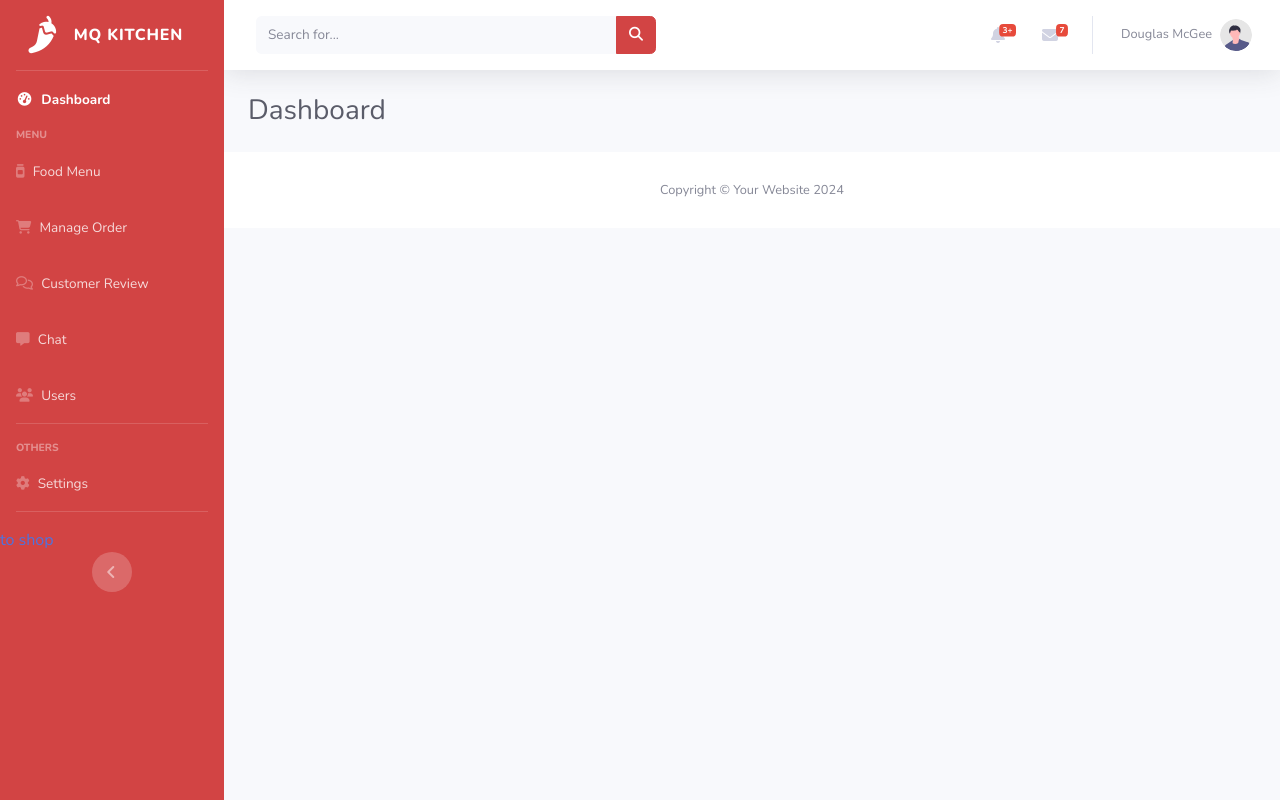
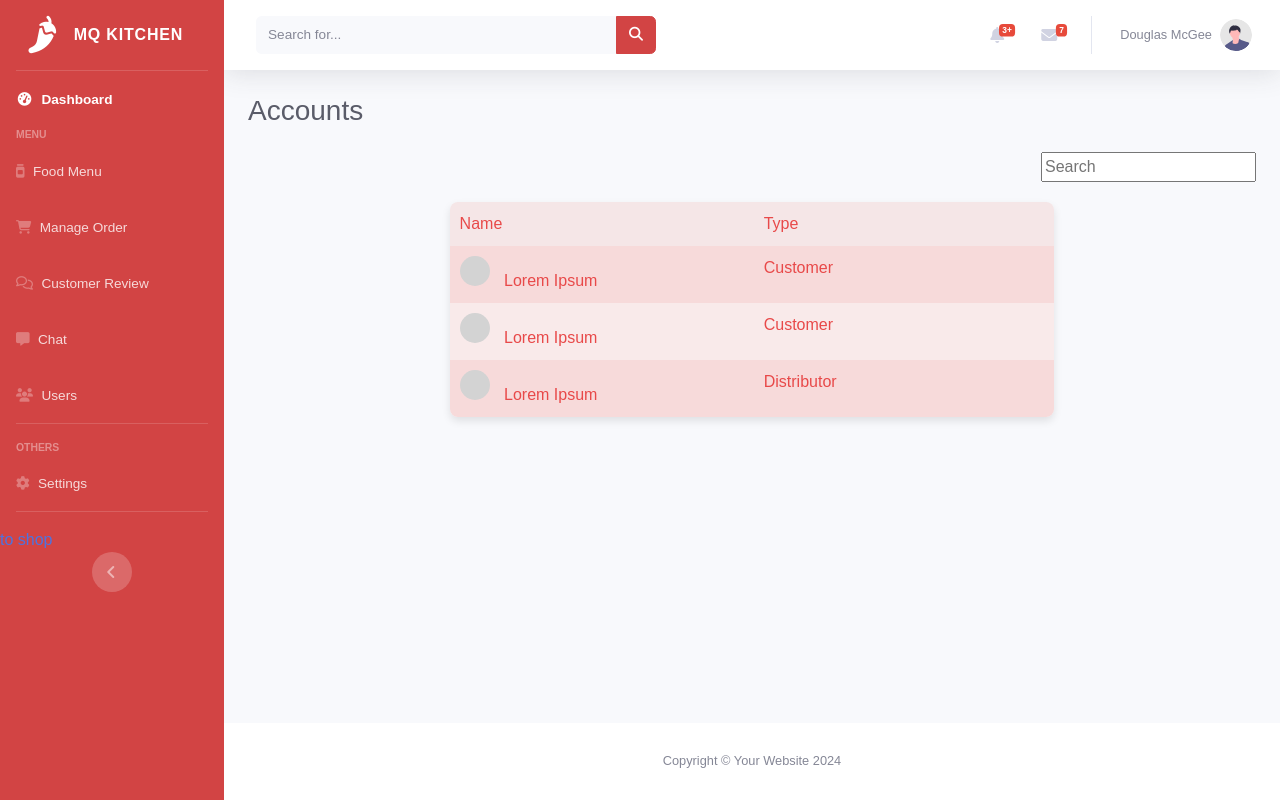
Before and after one commit to Randallace05/MQ, a PHP site: page /system/admin_page/users/users.php in a window 1280 px wide. Run offline with PHP 8.4, Linux system fonts and the light colour scheme; some libraries are stand-ins or nearby versions.

Commit message:
user management

```diff
--- a/admin_page/users/users.php
+++ b/admin_page/users/users.php
@@ -2,7 +2,6 @@
 <html lang="en">
 
 <head>
-
     <meta charset="utf-8">
     <meta http-equiv="X-UA-Compatible" content="IE=edge">
     <meta name="viewport" content="width=device-width, initial-scale=1, shrink-to-fit=no">
@@ -13,52 +12,106 @@
 
     <!-- Custom fonts for this template-->
     <link href="vendor/fontawesome-free/css/all.min.css" rel="stylesheet" type="text/css">
-    <link
-        href="https://fonts.googleapis.com/css?family=Nunito:200,200i,300,300i,400,400i,600,600i,700,700i,800,800i,900,900i"
-        rel="stylesheet">
+    <link href="https://fonts.googleapis.com/css?family=Nunito:200,200i,300,300i,400,400i,600,600i,700,700i,800,800i,900,900i" rel="stylesheet">
 
     <!-- Custom styles for this template-->
     <link href="../dashboard/css/sb-admin-2.min.css" rel="stylesheet">
     <link rel="stylesheet" href="https://cdnjs.cloudflare.com/ajax/libs/font-awesome/6.6.0/css/all.min.css" integrity="sha512-Kc323vGBEqzTmouAECnVceyQqyqdsSiqLQISBL29aUW4U/M7pSPA/gEUZQqv1cwx4OnYxTxve5UMg5GT6L4JJg==" crossorigin="anonymous" referrerpolicy="no-referrer" />
 
+    <style>
+        body {
+            font-family: Arial, sans-serif;
+        }
+        .table-container {
+            width: 60%;
+            margin: 20px auto;
+            border-collapse: collapse;
+            box-shadow: 0 4px 8px rgba(0, 0, 0, 0.1);
+            border-radius: 8px;
+            overflow: hidden;
+        }
+        .table-header, .table-row {
+            display: flex;
+            justify-content: space-between;
+            background-color: #f5e6e7;
+            text-align: left;
+            color: #e84949;
+            padding: 10px;
+        }
+        .table-row {
+            background-color: #f9eaea;
+        }
+        .table-row:nth-child(even) {
+            background-color: #f7dada;
+        }
+        .table-cell {
+            width: 48%;
+        }
+        .avatar {
+            width: 30px;
+            height: 30px;
+            border-radius: 50%;
+            background-color: #d3d3d3;
+            margin-right: 10px;
+            display: inline-block;
+        }
+    </style>
 </head>
 
 <body id="page-top">
-
     <!-- Page Wrapper -->
     <div id="wrapper">
-
         <!-- Sidebar -->
         <?php include("../includesAdmin/sidebar.php"); ?>
         <!-- End of Sidebar -->
 
         <!-- Content Wrapper -->
         <div id="content-wrapper" class="d-flex flex-column">
-
             <!-- Main Content -->
             <div id="content">
-
                 <!-- Topbar -->
-            <?php include("../includesAdmin/topbar.php"); ?>
+                <?php include("../includesAdmin/topbar.php"); ?>
                 <!-- End of Topbar -->
 
                 <!-- Begin Page Content -->
                 <div class="container-fluid">
-
                     <!-- Page Heading -->
                     <div class="d-sm-flex align-items-center justify-content-between mb-4">
-                        <h1 class="h3 mb-0 text-gray-800">Dashboard</h1>
+                        <h1 class="h3 mb-0 text-gray-800">Accounts</h1>
                     </div>
 
-                    <!-- Content Row -->
-                    <div class="row">
+                    <!-- Search Bar -->
+                    <div class="search-bar" style="text-align:right;">
+                        <input type="text" placeholder="Search">
+                    </div>
 
-
-
-
+                    <!-- Table Container -->
+                    <div class="table-container">
+                        <div class="table-header">
+                            <span class="table-cell">Name</span>
+                            <span class="table-cell">Type</span>
+                        </div>
+                        <div class="table-row">
+                            <div class="table-cell">
+                                <div class="avatar"></div> Lorem Ipsum
+                            </div>
+                            <div class="table-cell">Customer</div>
+                        </div>
+                        <div class="table-row">
+                            <div class="table-cell">
+                                <div class="avatar"></div> Lorem Ipsum
+                            </div>
+                            <div class="table-cell">Customer</div>
+                        </div>
+                        <div class="table-row">
+                            <div class="table-cell">
+                                <div class="avatar"></div> Lorem Ipsum
+                            </div>
+                            <div class="table-cell">Distributor</div>
+                        </div>
+                    </div>
                 </div>
                 <!-- /.container-fluid -->
-
             </div>
             <!-- End of Main Content -->
 
@@ -71,10 +124,8 @@
                 </div>
             </footer>
             <!-- End of Footer -->
-
         </div>
         <!-- End of Content Wrapper -->
-
     </div>
     <!-- End of Page Wrapper -->
 
@@ -82,26 +133,6 @@
     <a class="scroll-to-top rounded" href="#page-top">
         <i class="fas fa-angle-up"></i>
     </a>
-
-    <!-- Logout Modal-->
-    <div class="modal fade" id="logoutModal" tabindex="-1" role="dialog" aria-labelledby="exampleModalLabel"
-        aria-hidden="true">
-        <div class="modal-dialog" role="document">
-            <div class="modal-content">
-                <div class="modal-header">
-                    <h5 class="modal-title" id="exampleModalLabel">Ready to Leave?</h5>
-                    <button class="close" type="button" data-dismiss="modal" aria-label="Close">
-                        <span aria-hidden="true">×</span>
-                    </button>
-                </div>
-                <div class="modal-body">Select "Logout" below if you are ready to end your current session.</div>
-                <div class="modal-footer">
-                    <button class="btn btn-secondary" type="button" data-dismiss="modal">Cancel</button>
-                    <a class="btn btn-primary" href="login.html">Logout</a>
-                </div>
-            </div>
-        </div>
-    </div>
 
     <!-- Bootstrap core JavaScript-->
     <script src="vendor/jquery/jquery.min.js"></script>
@@ -121,5 +152,4 @@
     <script src="js/demo/chart-pie-demo.js"></script>
 
 </body>
-
 </html>
```
Also changed, not shown: admin_page/dashboard/css/user_style.css (added).
